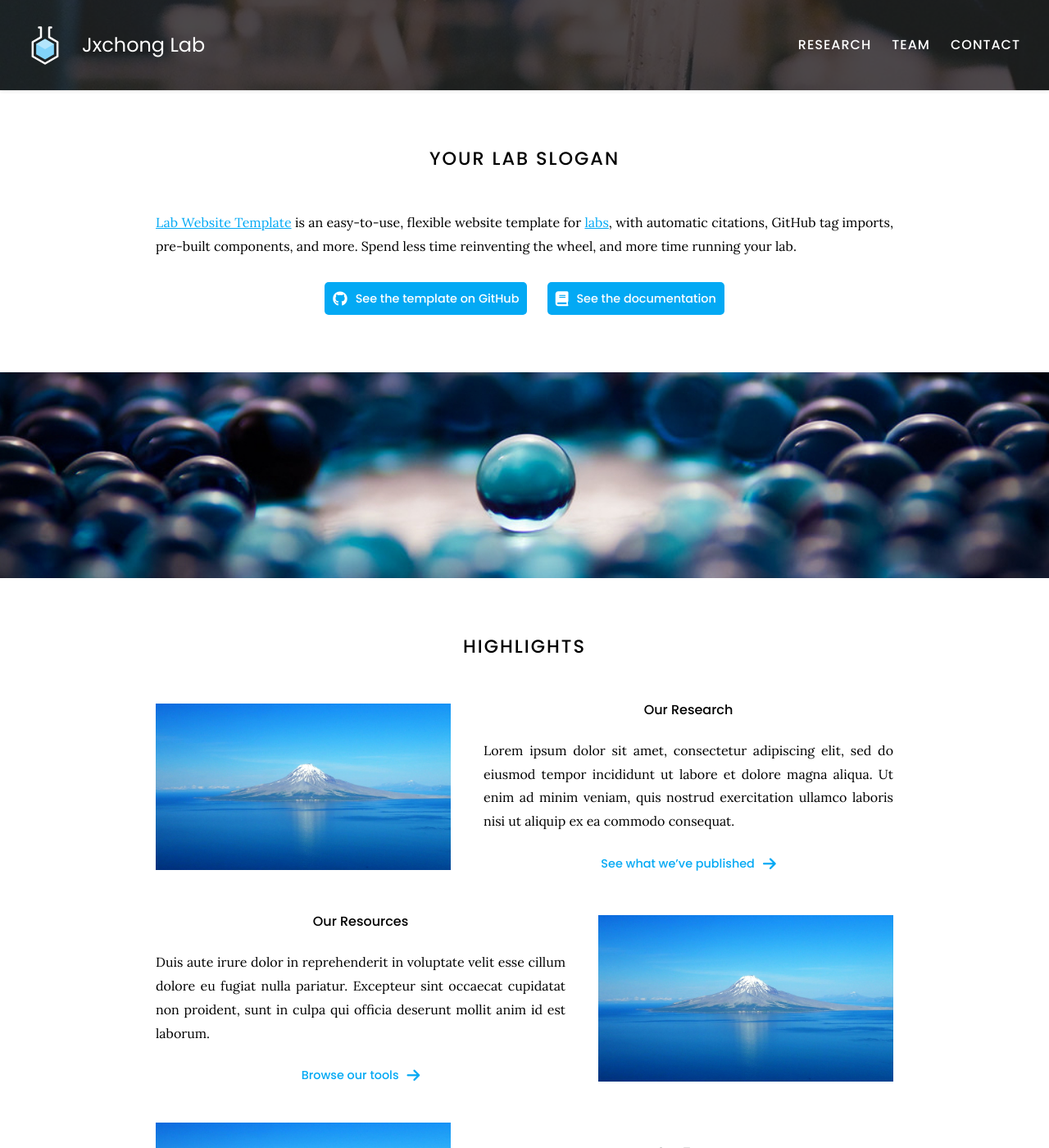
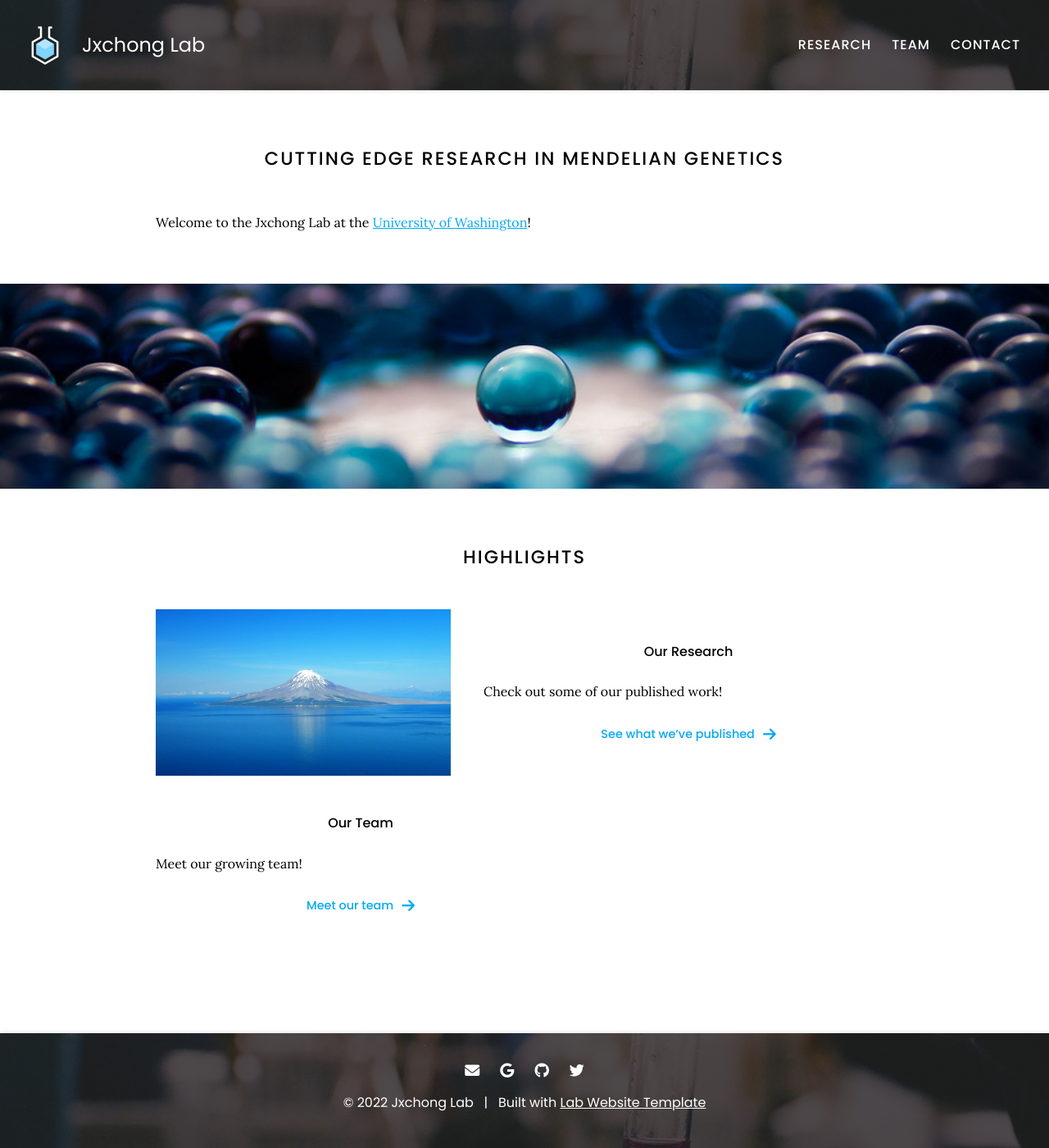
Before and after one commit to jxchong-lab/jxchong-lab-website.github.io, a Jekyll site: the page built from index.md, in a window 1280 px wide and 1400 px high. Shown: the whole window at 82% size. Built offline with Jekyll 4.4.1, drawn with Linux system fonts in a browser that asks for light colours; some of the changed text lies outside the part shown.

Commit message:
Update index.md

```diff
--- a/index.md
+++ b/index.md
@@ -2,27 +2,10 @@
 title: Home
 ---
 
-# Your Lab Slogan
+# Cutting Edge Research in Mendelian Genetics
 
-[Lab Website Template](https://github.com/greenelab/lab-website-template) is an easy-to-use, flexible website template for [labs](https://www.greenelab.com/), with automatic citations, GitHub tag imports, pre-built components, and more.
-Spend less time reinventing the wheel, and more time running your lab.
+Welcome to the Jxchong Lab at the [University of Washington](https://uw.edu)!
 
-{%
-  include link.html
-  type="github"
-  icon=""
-  text="See the template on GitHub"
-  link="greenelab/lab-website-template"
-  style="button"
-%}
-{%
-  include link.html
-  type="docs"
-  icon=""
-  text="See the documentation"
-  link="https://github.com/greenelab/lab-website-template/wiki"
-  style="button"
-%}
 {:.center}
 
 {% include section.html full=true %}
@@ -34,8 +17,7 @@ Spend less time reinventing the wheel, and more time running your lab.
 # Highlights
 
 {% capture text %}
-Lorem ipsum dolor sit amet, consectetur adipiscing elit, sed do eiusmod tempor incididunt ut labore et dolore magna aliqua.
-Ut enim ad minim veniam, quis nostrud exercitation ullamco laboris nisi ut aliquip ex ea commodo consequat.
+Check out some of our published work!
 
 {%
   include link.html
@@ -56,30 +38,7 @@ Ut enim ad minim veniam, quis nostrud exercitation ullamco laboris nisi ut aliqu
 %}
 
 {% capture text %}
-Duis aute irure dolor in reprehenderit in voluptate velit esse cillum dolore eu fugiat nulla pariatur.
-Excepteur sint occaecat cupidatat non proident, sunt in culpa qui officia deserunt mollit anim id est laborum.
-
-{%
-  include link.html
-  link="tools"
-  text="Browse our tools"
-  icon="fas fa-arrow-right"
-  flip=true
-%}
-{:.center}
-{% endcapture %}
-
-{%
-  include feature.html
-  image="images/photo.jpg"
-  link="resources"
-  title="Our Resources"
-  flip=true
-  text=text
-%}
-
-{% capture text %}
-Lorem ipsum dolor sit amet, consectetur adipiscing elit, sed do eiusmod tempor incididunt ut labore et dolore magna aliqua.
+Meet our growing team!
 
 {%
   include link.html
@@ -93,11 +52,8 @@ Lorem ipsum dolor sit amet, consectetur adipiscing elit, sed do eiusmod tempor i
 
 {%
   include feature.html
-  image="images/photo.jpg"
   link="team"
   title="Our Team"
   text=text
+  flip=true
 %}
-
-Lorem ipsum dolor sit amet, consectetur adipiscing elit, sed do eiusmod tempor incididunt ut labore et dolore magna aliqua.
-Ut enim ad minim veniam, quis nostrud exercitation ullamco laboris nisi ut aliquip ex ea commodo consequat.
```
